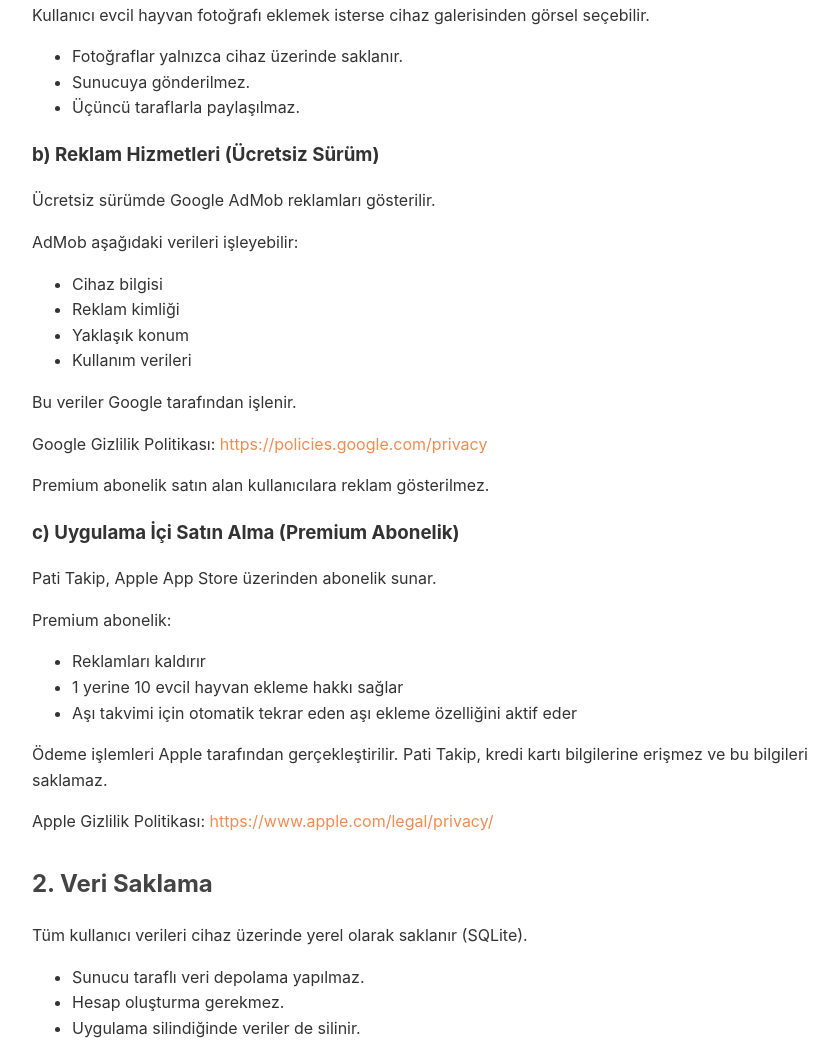
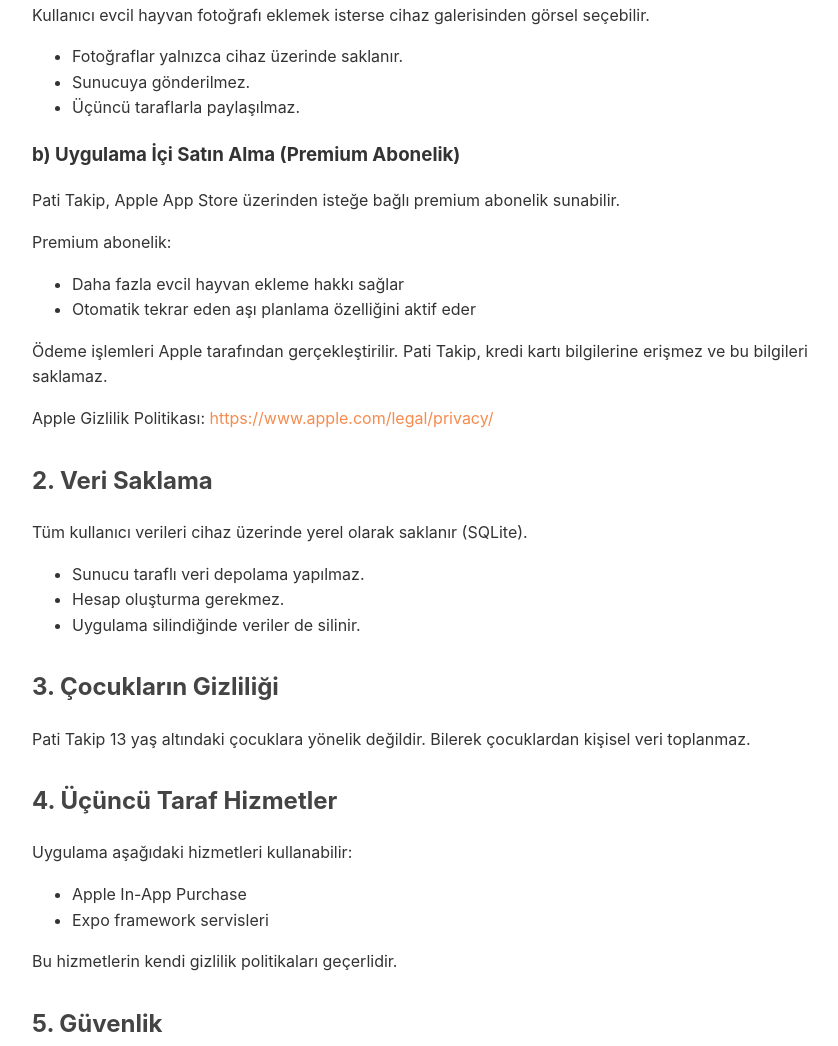
Before and after one commit to patitakipapp/patitakip_privacy_policy, a plain HTML site: page index.html in a window 1280 px wide. Shown: the part 467-1513 px from the top of the page, without its empty margins (208-1046 px from the left). Drawn offline with Linux system fonts and the light colour scheme.

Commit message:
Privacy Policy Updated

```diff
--- a/index.html
+++ b/index.html
@@ -13,26 +13,16 @@
       line-height: 1.6;
       color: #333;
     }
-    h1 {
-      color: #f68b4e;
-    }
-    h2 {
-      margin-top: 30px;
-      color: #444;
-    }
-    ul {
-      margin-top: 10px;
-    }
-    a {
-      color: #f68b4e;
-      text-decoration: none;
-    }
+    h1 { color: #f68b4e; }
+    h2 { margin-top: 30px; color: #444; }
+    ul { margin-top: 10px; }
+    a { color: #f68b4e; text-decoration: none; }
   </style>
 </head>
 <body>
 
 <h1>Pati Takip – Gizlilik Politikası</h1>
-<p><strong>Son Güncelleme:</strong> 17 Şubat 2026</p>
+<p><strong>Son Güncelleme:</strong> 18 Şubat 2026</p>
 
 <p>Pati Takip, kullanıcı gizliliğine önem verir. Bu politika, uygulamanın hangi verileri işlediğini ve nasıl kullandığını açıklar.</p>
 
@@ -50,37 +40,14 @@
   <li>Üçüncü taraflarla paylaşılmaz.</li>
 </ul>
 
-<h3>b) Reklam Hizmetleri (Ücretsiz Sürüm)</h3>
-<p>Ücretsiz sürümde Google AdMob reklamları gösterilir.</p>
-
-<p>AdMob aşağıdaki verileri işleyebilir:</p>
-
-<ul>
-  <li>Cihaz bilgisi</li>
-  <li>Reklam kimliği</li>
-  <li>Yaklaşık konum</li>
-  <li>Kullanım verileri</li>
-</ul>
-
-<p>Bu veriler Google tarafından işlenir.</p>
-
-<p>Google Gizlilik Politikası:
-  <a href="https://policies.google.com/privacy" target="_blank">
-    https://policies.google.com/privacy
-  </a>
-</p>
-
-<p>Premium abonelik satın alan kullanıcılara reklam gösterilmez.</p>
-
-<h3>c) Uygulama İçi Satın Alma (Premium Abonelik)</h3>
-<p>Pati Takip, Apple App Store üzerinden abonelik sunar.</p>
+<h3>b) Uygulama İçi Satın Alma (Premium Abonelik)</h3>
+<p>Pati Takip, Apple App Store üzerinden isteğe bağlı premium abonelik sunabilir.</p>
 
 <p>Premium abonelik:</p>
 
 <ul>
-  <li>Reklamları kaldırır</li>
-  <li>1 yerine 10 evcil hayvan ekleme hakkı sağlar</li>
-  <li>Aşı takvimi için otomatik tekrar eden aşı ekleme özelliğini aktif eder</li>
+  <li>Daha fazla evcil hayvan ekleme hakkı sağlar</li>
+  <li>Otomatik tekrar eden aşı planlama özelliğini aktif eder</li>
 </ul>
 
 <p>Ödeme işlemleri Apple tarafından gerçekleştirilir.
@@ -110,7 +77,6 @@
 
 <ul>
   <li>Apple In-App Purchase</li>
-  <li>Google Mobile Ads (AdMob)</li>
   <li>Expo framework servisleri</li>
 </ul>
 
```
